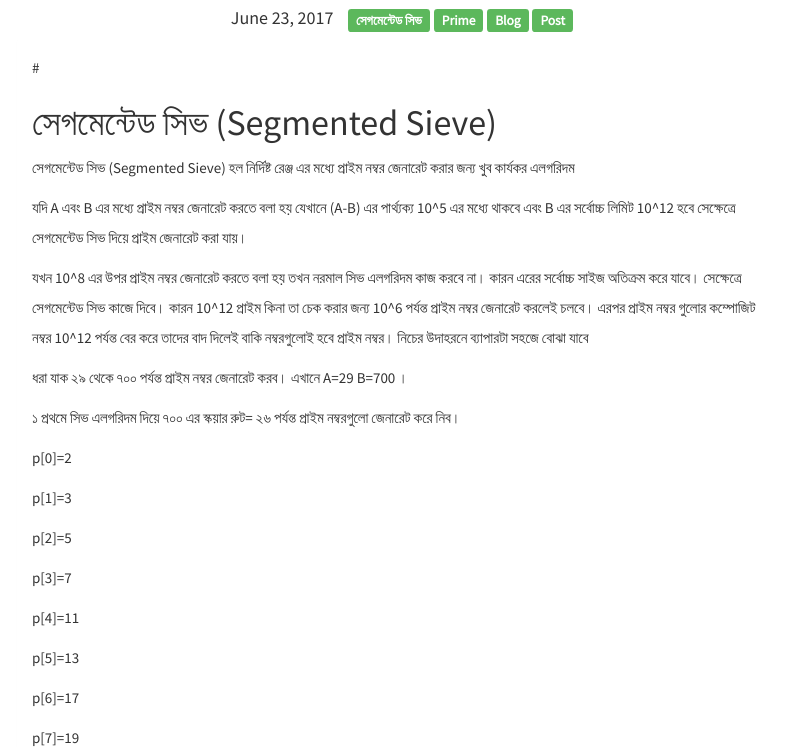
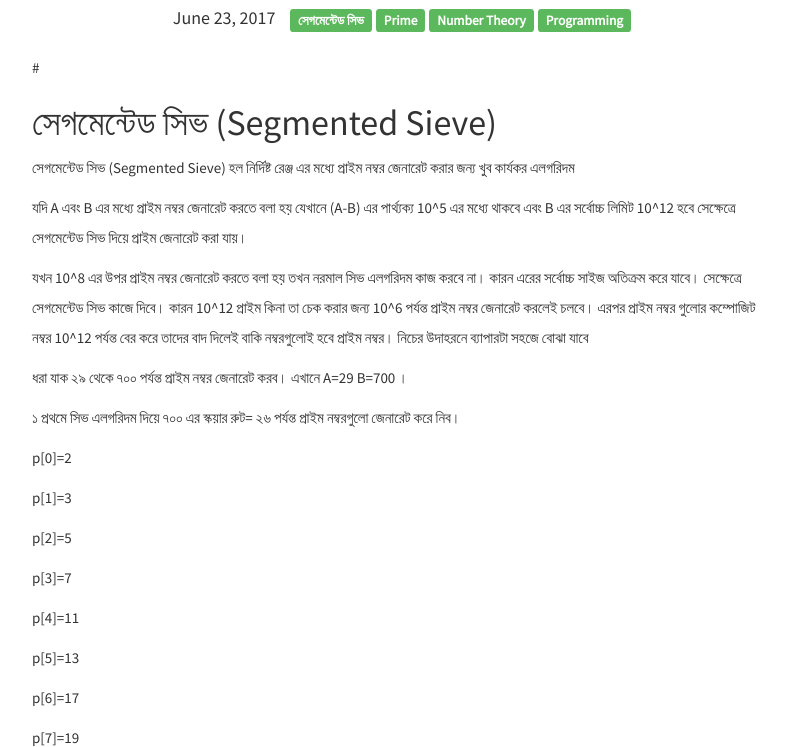
Before and after one commit to MekTekBD/shawon, a Jekyll site: the page built from _posts/tutorial/2017-06-23-segmented-sieve.md, in a window 1280 px wide and 900 px high, cut to the strip 153-900 px from the top of the window. Shown: the whole strip, without its empty margins (238-1024 px from the left). Built offline with Jekyll 4.4.1, drawn with Linux system fonts in a browser that asks for light colours; nearby versions of some CDN libraries; library files that are not in the unit come from our copies; comment, search, counter and statistics services are not loaded.

Commit message:
Update 2017-06-23-segmented-sieve.md

```diff
--- a/_posts/tutorial/2017-06-23-segmented-sieve.md
+++ b/_posts/tutorial/2017-06-23-segmented-sieve.md
@@ -1,11 +1,12 @@
 ---
 layout: post
 title:   সেগমেন্টেড সিভ
+categories: [tutorial]
 tags:
 -  সেগমেন্টেড সিভ
 - Prime
-- Blog
-- Post
+- Number Theory
+- Programming
 ---
 
 
```
